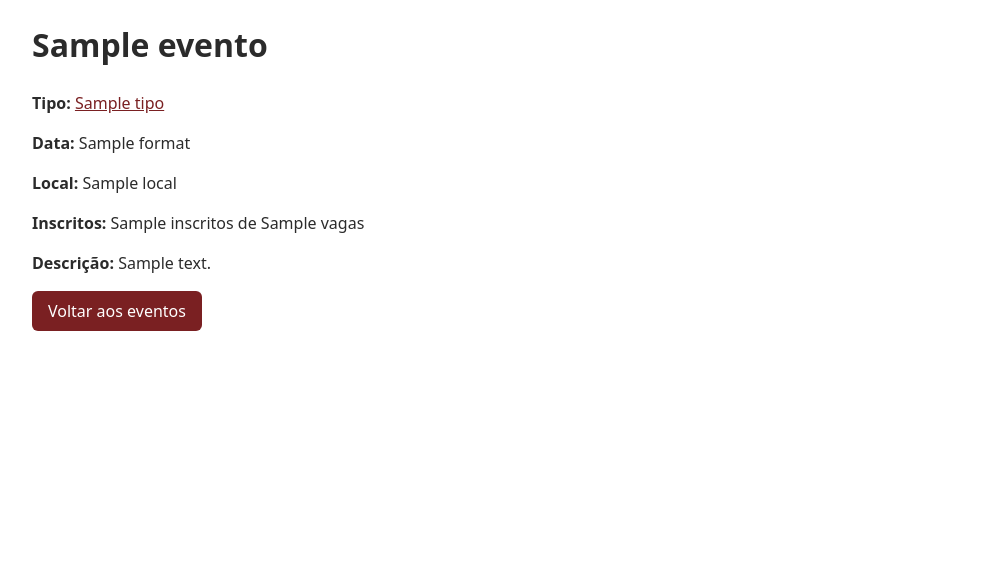
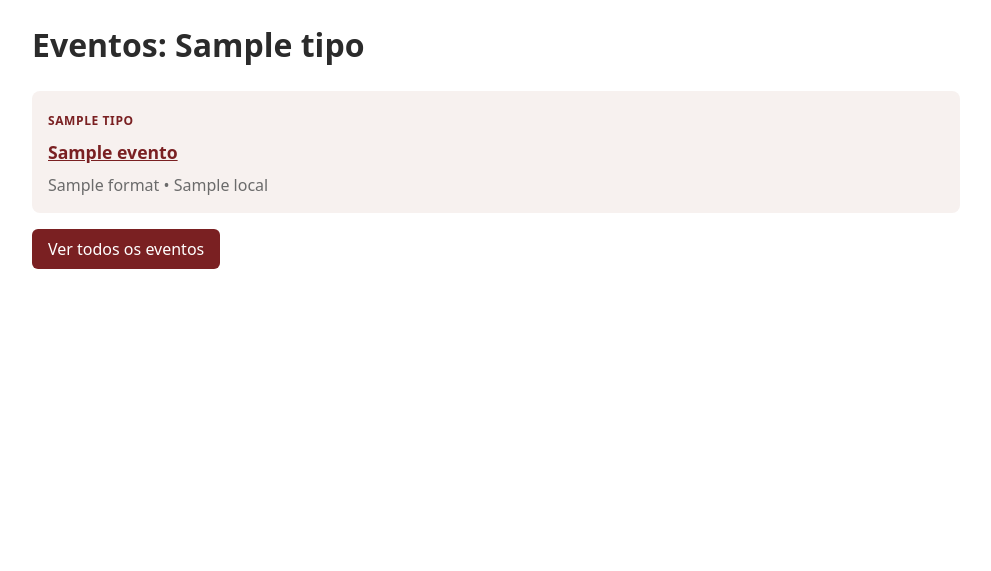
Before and after one commit to tomasosilva99-cloud/isla-eventos, a Laravel app: template resources/views/eventos/show.blade.php in a window 1280 px wide. Shown: the part 80-651 px from the top of the page, without its empty margins (144-1135 px from the left). Run offline with Laravel 12, Linux system fonts and the light colour scheme; the template is opened without the code that fills it: most values are stand-ins (such as "Sample title", 1, 10 or a date in 2020).

Commit message:
Relação entre eventos e tipos

```diff
--- a/resources/views/eventos/show.blade.php
+++ b/resources/views/eventos/show.blade.php
@@ -1,21 +1,19 @@
 @extends('layouts.app')
 
-@section('titulo', $evento->titulo)
+@section('titulo', $tipo->nome)
 
 @section('conteudo')
-    @if ($evento->inscritos >= $evento->vagas)
-        <x-alerta tipo="aviso">Este evento está esgotado.</x-alerta>
+    <h1>Eventos: {{ $tipo->nome }}</h1>
+
+    @if (!$eventos->isEmpty())
+        <div class="grelha-cartoes">
+            @foreach ($eventos as $evento)
+                <x-cartao-evento :evento="$evento" />
+            @endforeach
+        </div>
+    @else
+        <x-alerta tipo="aviso">Não existem eventos deste tipo.</x-alerta>
     @endif
 
-    <h1>{{ $evento->titulo }}</h1>
-    <p><strong>Tipo:</strong> <a href="{{ route('tipos.show', $evento->tipo) }}">{{ $evento->tipo->nome }}</a></p>
-    <p><strong>Data:</strong> {{ $evento->data->format('d/m/Y') }}</p>
-    <p><strong>Local:</strong> {{ $evento->local }}</p>
-    <p><strong>Inscritos:</strong> {{ $evento->inscritos }} de {{ $evento->vagas }}</p>
-
-    @if ($evento->descricao)
-        <p><strong>Descrição:</strong> {{ $evento->descricao }}</p>
-    @endif
-
-    <p><a href="{{ route('eventos.index') }}" class="botao">Voltar aos eventos</a></p>
+    <p><a href="{{ route('eventos.index') }}" class="botao">Ver todos os eventos</a></p>
 @endsection
```
Also changed, not shown: app/Http/Controllers/TipoController.php (added, +19 -0 lines), notas.md (+16 -0 lines), resources/views/eventos/index.blade.php (+9 -5 lines).
